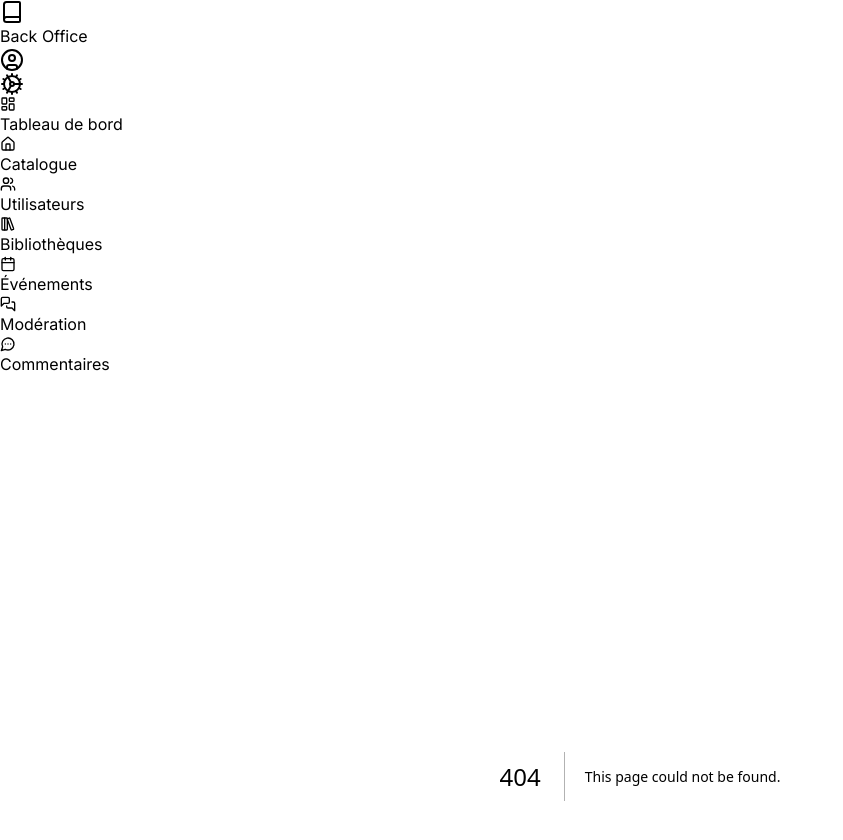
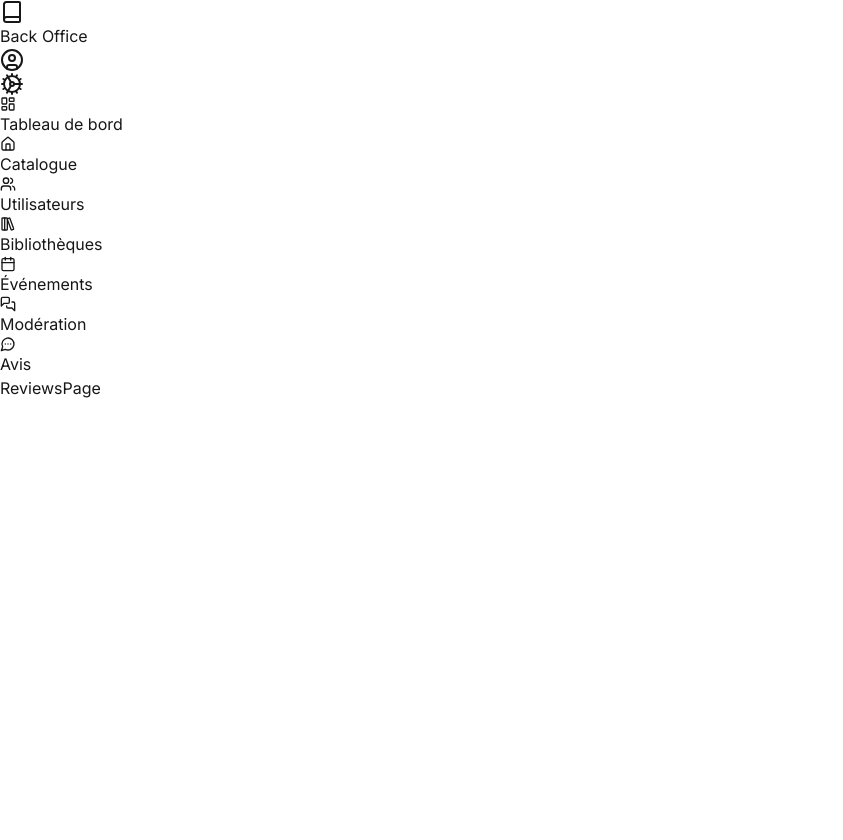
Before and after one commit to BiblioCorner/backoffice_bibliocorner, a Next.js app: page /moderation/reviews in a window 1280 px wide. Before the commit this address had no page. Shown: the top 840 px of the page, without its empty margins (0-843 px from the left). Built offline with nearby package versions, Linux system fonts and the light colour scheme.

Commit message:
✨ Add Reviews page and update Sidebar link to point to /moderation/reviews

```diff
--- /dev/null
+++ b/src/app/moderation/reviews/page.js
@@ -0,0 +1,9 @@
+import React from 'react'
+
+const ReviewsPage = () => {
+  return (
+    <div>ReviewsPage</div>
+  )
+}
+
+export default ReviewsPage
--- a/src/components/partials/Sidebar/index.js
+++ b/src/components/partials/Sidebar/index.js
@@ -73,11 +73,11 @@ const Sidebar = () => {
             <ul className="pl-4">
               <li>
                 <Link
-                  href="#"
+                  href="/moderation/reviews"
                   className="flex items-center gap-2 p-4 hover:bg-gray-200"
                 >
                   <MessageCircleMore size={16} />
-                  Commentaires
+                  Avis
                 </Link>
               </li>
             </ul>
```
Also changed, not shown: src/app/fonts/GeistMonoVF.woff (deleted), src/app/fonts/GeistVF.woff (deleted).
